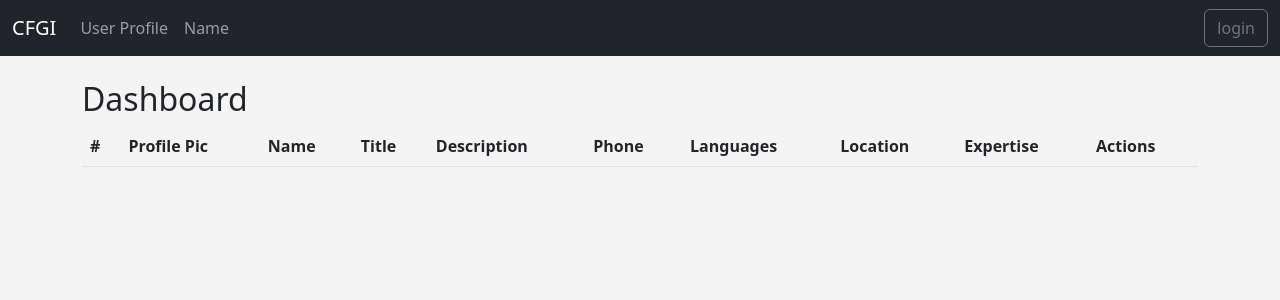
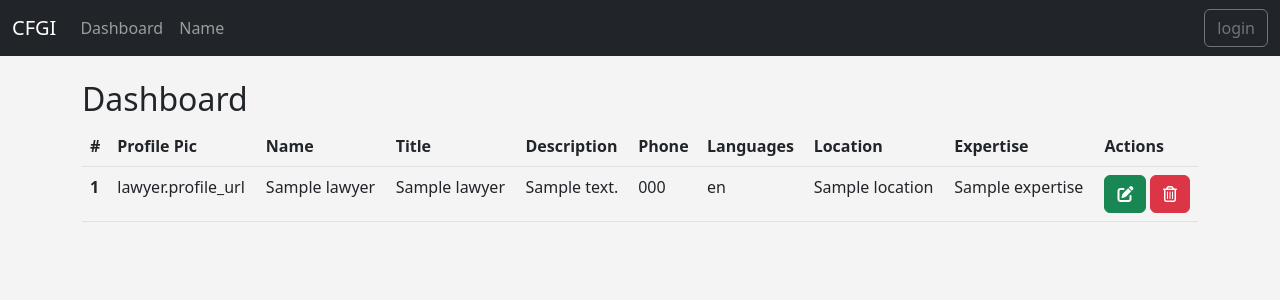
Before and after one commit to kboniadi/AWS-lambda-dynamodb-API, a Flask app: template app/templates/dashboard.html in a window 1280 px wide. Shown: the top 300 px of the page. Run offline with Flask 2, Linux system fonts and the light colour scheme; the template is opened without the code that fills it: most values are stand-ins (such as "Sample title", 1, 10 or a date in 2020); lists and menus that the app fills with data are empty; some libraries are stand-ins or nearby versions.

Commit message:
added lawyer table to dashboard

```diff
--- a/app/main.py
+++ b/app/main.py
@@ -79,7 +79,14 @@ def logout():
 @login_required
 def dashboard():
 	lawyers = lawyers_domain.get_all()
-	print(lawyers)
+	print(request)
+	if request.method == 'POST':
+		if request.form['submit_button'] == 'Edit':
+			print(len(lawyers))
+
+		if request.form['submit_button'] == 'Delete':
+			print(lawyers)
+
 	# form = UserForm()
 	# if request.method == "POST":
 	# 	name_to_update.name = request.form['name']
@@ -127,7 +134,7 @@ def dashboard():
 	# 			name_to_update = name_to_update,
 	# 			id = id)
 
-	return render_template('dashboard.html')
+	return render_template('dashboard.html', lawyers=lawyers)
 
 
 # Create Custom Error Pages
--- a/app/templates/base.html
+++ b/app/templates/base.html
@@ -29,5 +29,7 @@
       integrity="sha384-kenU1KFdBIe4zVF0s0G1M5b4hcpxyD9F7jL+jjXkk+Q2h455rYXK/7HAuoJl+0I4"
       crossorigin="anonymous"
     ></script>
+
+    <script src="https://kit.fontawesome.com/81741d9dc4.js" crossorigin="anonymous"></script>
   </body>
 </html>
--- a/app/templates/dashboard.html
+++ b/app/templates/dashboard.html
@@ -30,23 +30,25 @@
 		</tr>
 		</thead>
 		<tbody>
-		<!-- <tr>
-			<th scope="row">1</th>
-			<td>Mark</td>
-			<td>Otto</td>
-			<td>@mdo</td>
-		</tr>
-		<tr>
-			<th scope="row">2</th>
-			<td>Jacob</td>
-			<td>Thornton</td>
-			<td>@fat</td>
-		</tr>
-		<tr>
-			<th scope="row">3</th>
-			<td colspan="2">Larry the Bird</td>
-			<td>@twitter</td>
-		</tr> -->
+			{% for lawyer in lawyers %}
+			<tr>
+				<th scope="row">{{ loop.index }}</th>
+				<td>lawyer.profile_url</td>
+				<td>{{ lawyer.name }}</td>
+				<td>{{ lawyer.title }}</td>
+				<td>{{ lawyer.description }}</td>
+				<td>{{ lawyer.phone }}</td>
+				<td>{{ lawyer.languages|join(', ') }}</td>
+				<td>{{ lawyer.location }}</td>
+				<td>{{ lawyer.expertise|join(', ') }}</td>
+				<td>
+					<form method="POST" action="/dashboard" class="d-flex justify-content-between">
+						<button type="submit" class="btn btn-success" name="submit_button" value="Edit"><i class="fas fa-edit"></i></button>
+						<button type="submit" class="btn btn-danger" name="submit_button" value="Delete"><i class="far fa-trash-alt"></i></button>
+					</form>
+				</td>
+			</tr>
+			{% endfor %}
 		</tbody>
 	</table>
 
--- a/app/templates/navbar.html
+++ b/app/templates/navbar.html
@@ -8,7 +8,7 @@
       <ul class="navbar-nav me-auto mb-2 mb-lg-0">
 
         <li class="nav-item">
-          <a class="nav-link" href="">User Profile</a>
+          <a class="nav-link" href="{{ url_for('dashboard') }}">Dashboard</a>
         </li>
 
         <li class="nav-item">
```
